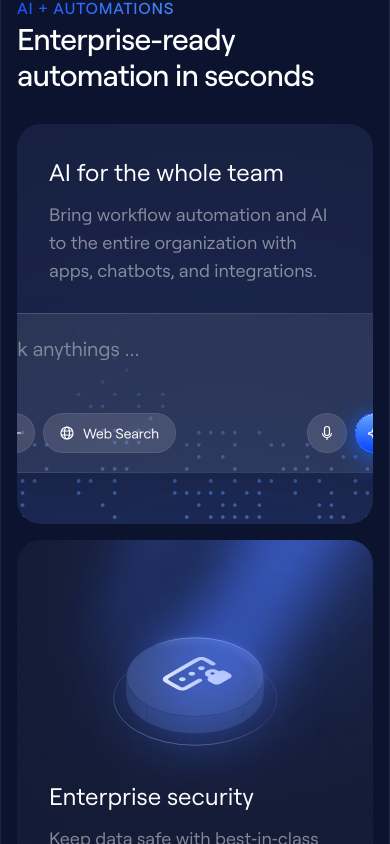
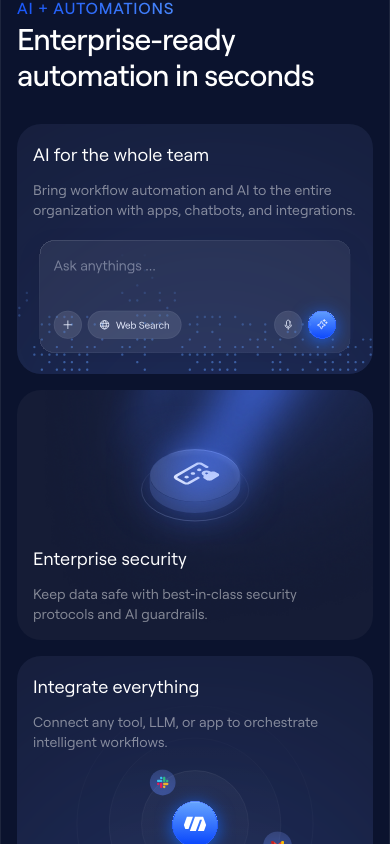
Before and after one commit to rikopernando/dipa-inhouse-slicing-design, a Next.js app: page / in a window 390 px wide. Shown: the part 1720-2564 px from the top of the page. Built offline with nearby package versions, Linux system fonts and the light colour scheme; no server answers.

Commit message:
fix: enterprise mobile responsive

```diff
--- a/components/molecules/enterprise-card.tsx
+++ b/components/molecules/enterprise-card.tsx
@@ -11,10 +11,10 @@ interface EnterpriseCardProps {
  * Shared card styles for consistency
  */
 const CARD_STYLES = {
-  base: 'h-[400px] group bg-enterprise-card relative flex flex-col overflow-hidden rounded-3xl transition-all duration-300 hover:shadow-lg hover:-translate-y-1',
+  base: 'h-[250px] sm:h-[400px] group bg-enterprise-card relative flex flex-col overflow-hidden rounded-3xl transition-all duration-300 hover:shadow-lg hover:-translate-y-1',
   content: 'space-y-3',
-  title: 'text-2xl text-white',
-  description: 'text-enterprise-card max-w-[420px] text-lg',
+  title: 'text-lg sm:text-2xl text-white',
+  description: 'text-enterprise-card max-w-[420px] text-sm sm:text-lg',
 } as const;
 
 /**
@@ -36,8 +36,8 @@ export function EnterpriseCard({ card }: EnterpriseCardProps) {
       className={cn(
         CARD_STYLES.base,
         card.colSpan,
-        isImageBackground && 'px-8 pt-8',
-        isImageTop && 'p-8',
+        isImageBackground && 'px-4 pt-4 sm:px-8 sm:pt-8',
+        isImageTop && 'p-4 sm:p-8',
       )}
     >
       {/* Image Top Layout */}
@@ -45,7 +45,7 @@ export function EnterpriseCard({ card }: EnterpriseCardProps) {
         <>
           {/* Main Image */}
           <div className="relative flex-1">
-            <div className="relative mx-auto h-full min-h-[200px] w-full max-w-[440px]">
+            <div className="relative mx-auto h-full min-h-[120px] w-full max-w-[440px] sm:min-h-[200px]">
               <Image
                 src={card.image}
                 alt={card.title}
@@ -93,6 +93,18 @@ export function EnterpriseCard({ card }: EnterpriseCardProps) {
             </Typography>
           </div>
 
+          {/* Decorative Image (Optional) */}
+          {card.decorativeImage && (
+            <div className="absolute top-[56px] right-0 left-0 mx-auto h-full max-w-[440px] sm:top-[76px]">
+              <Image
+                src={card.decorativeImage}
+                alt="Decorative pattern"
+                fill
+                className="object-contain"
+              />
+            </div>
+          )}
+
           {/* Background Image */}
           <div className="absolute top-0 left-0 h-full w-full">
             <Image
--- a/components/molecules/footer-newsletter.tsx
+++ b/components/molecules/footer-newsletter.tsx
@@ -21,13 +21,12 @@ export function FooterNewsletter({ socialLinks }: FooterNewsletterProps) {
     e.preventDefault();
     const formData = new FormData(e.currentTarget);
     const email = formData.get('email');
-    // TODO: Implement newsletter subscription logic
     console.log('Subscribe:', email);
     e.currentTarget.reset();
   };
 
   return (
-    <div className="space-y-6">
+    <div className="col-span-2 space-y-6 sm:col-span-1">
       <Typography variant="h6" className="font-semibold">
         Subscribe
       </Typography>
--- a/components/molecules/pricing-card.tsx
+++ b/components/molecules/pricing-card.tsx
@@ -28,7 +28,7 @@ export function PricingCard({ plan, isAnnual }: PricingCardProps) {
       )}
     >
       {/* Card Header */}
-      <CardHeader className="space-y-4 px-8">
+      <CardHeader className="space-y-4 px-4 sm:px-8">
         <div className="grid grid-cols-5 items-center gap-x-2 gap-y-8">
           <CardTitle className="col-span-2 text-2xl">{plan.name}</CardTitle>
           <CardDescription className="text-accent-foreground col-span-3 max-w-[250px] text-base">
@@ -61,7 +61,7 @@ export function PricingCard({ plan, isAnnual }: PricingCardProps) {
       </CardHeader>
 
       {/* Features List */}
-      <CardContent className="flex-1 px-8">
+      <CardContent className="flex-1 px-4 sm:px-8">
         <div className="border-t pt-6">
           <ul className="space-y-4">
             {plan.features.map((feature) => (
--- a/lib/data/home.ts
+++ b/lib/data/home.ts
@@ -174,7 +174,8 @@ export const ENTERPRISE_CARDS: EnterpriseCard[] = [
     title: 'AI for the whole team',
     description:
       'Bring workflow automation and AI to the entire organization with apps, chatbots, and integrations.',
-    image: '/images/enterprises/ai-chatbot-enterprise.svg',
+    image: '/images/enterprises/vector-pattern.svg',
+    decorativeImage: '/images/enterprises/ai-chatbot.svg',
     colSpan: 'col-span-1 lg:col-span-8',
     variant: 'image-background',
   },
```
Also changed, not shown: public/images/enterprises/ai-chatbot.svg (added), public/images/enterprises/vector-pattern.svg.
